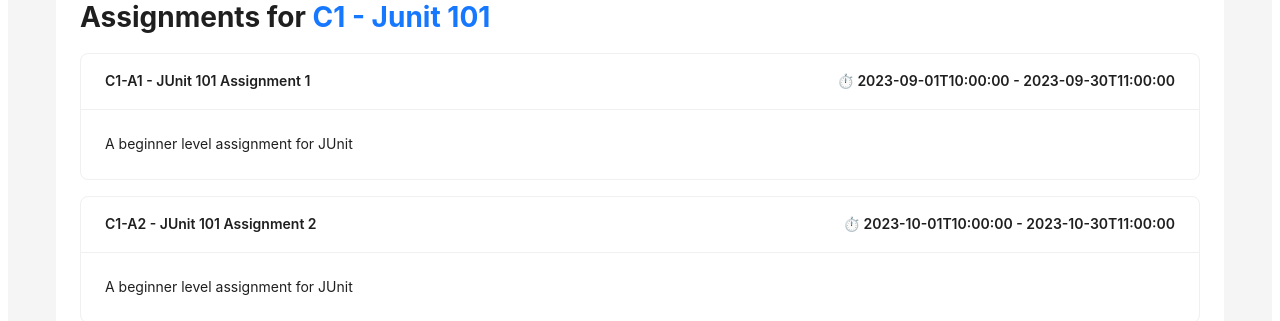
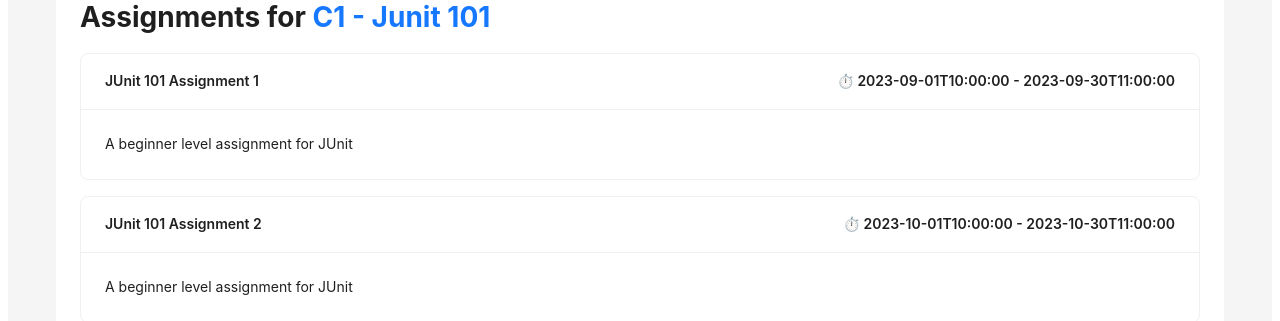
Before and after one commit to anushibin007/coderboard, a React (Vite) app in the folder frontend/: page /coderboard/competitions/C1 in a window 1280 px wide. Shown: the part 131-452 px from the top of the page. Built offline with nearby package versions, Linux system fonts and the light colour scheme.

Commit message:
🎨 Show only names for items. Not ID.

```diff
--- a/frontend/src/components/pages/competitions/CompetitionListItem.jsx
+++ b/frontend/src/components/pages/competitions/CompetitionListItem.jsx
@@ -7,9 +7,7 @@
 		return (
 			<>
 				<Row justify="space-between">
-					<Col>
-						{competition.id} - {competition.name}
-					</Col>
+					<Col>{competition.name}</Col>
 					<Col>
 						<Row gutter={16} justify="space-between">
 							<Col>
--- a/frontend/src/components/pages/competitions/assignments/AssignmentListItem.jsx
+++ b/frontend/src/components/pages/competitions/assignments/AssignmentListItem.jsx
@@ -7,9 +7,7 @@
 		return (
 			<>
 				<Row justify="space-between">
-					<Col>
-						{assignment.id} - {assignment.name}
-					</Col>
+					<Col>{assignment.name}</Col>
 					<Col>
 						<Row gutter={16} justify="space-between">
 							<Col>
```
